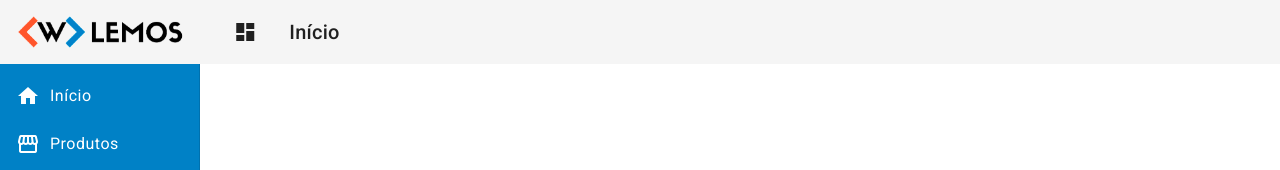
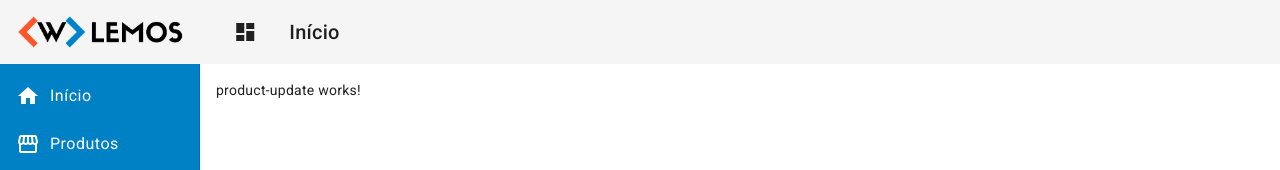
Before and after one commit to wallisonlemosdev/crud-angular, an Angular app in the folder frontend/: page /products/update/1 in a window 1280 px wide. Before the commit this address led to /. Shown: the top 170 px of the page. Built offline with nearby package versions, Linux system fonts and the light colour scheme.

Commit message:
Componente atualizar produto

```diff
--- a/frontend/src/app/app-routing.module.ts
+++ b/frontend/src/app/app-routing.module.ts
@@ -4,6 +4,7 @@ import { Routes, RouterModule } from '@angular/router';
 import { HomeComponent } from './views/home/home.component';
 import { ProductCrudComponent } from './views/product-crud/product-crud.component';
 import { ProductCreateComponent } from './components/product/product-create/product-create.component';
+import { ProductUpdateComponent } from './components/product/product-update/product-update.component';
 
 const routes: Routes = [
   {
@@ -17,6 +18,10 @@ const routes: Routes = [
   {
     path: "products/create",
     component: ProductCreateComponent
+  },
+  {
+    path: "products/update/:id",
+    component: ProductUpdateComponent
   }
 ];
 
--- a/frontend/src/app/app.module.ts
+++ b/frontend/src/app/app.module.ts
@@ -31,6 +31,7 @@ import { MatSortModule } from '@angular/material/sort';
 
 import localePt from '@angular/common/locales/pt';
 import { registerLocaleData } from '@angular/common';
+import { ProductUpdateComponent } from './components/product/product-update/product-update.component';
 
 registerLocaleData(localePt);
 
@@ -43,7 +44,8 @@ registerLocaleData(localePt);
     HomeComponent,
     ProductCrudComponent,
     ProductCreateComponent,
-    ProductReadComponent
+    ProductReadComponent,
+    ProductUpdateComponent
   ],
   imports: [
     BrowserModule,
--- a/frontend/src/app/components/product/product-read/product-read.component.html
+++ b/frontend/src/app/components/product/product-read/product-read.component.html
@@ -22,7 +22,7 @@
         <ng-container matColumnDef="action">
           <th mat-header-cell *matHeaderCellDef>Ações</th>
           <td mat-cell *matCellDef="let row">
-            <a routerLink="" class="edit">
+            <a routerLink="/products/update/{{ row.id }}" class="edit">
               <i class="material-icons">
                 edit
               </i>
--- /dev/null
+++ b/frontend/src/app/components/product/product-update/product-update.component.html
@@ -0,0 +1 @@
+<p>product-update works!</p>
```
Also changed, not shown: frontend/src/app/components/product/product-update/product-update.component.ts (added, +10 -0 lines), frontend/src/app/components/product/product-update/product-update.component.css (added).
